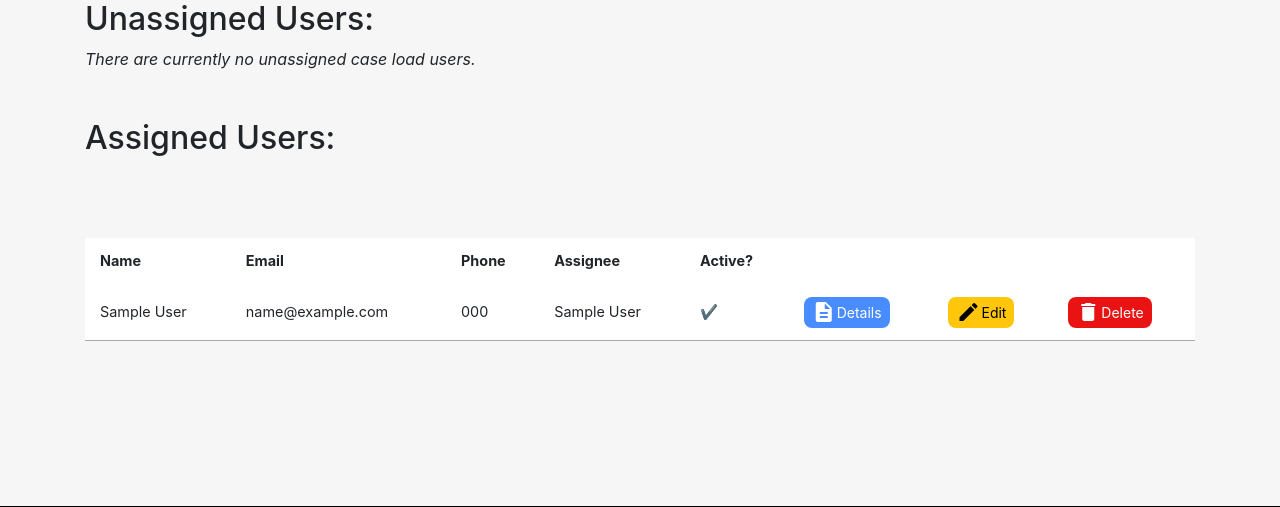
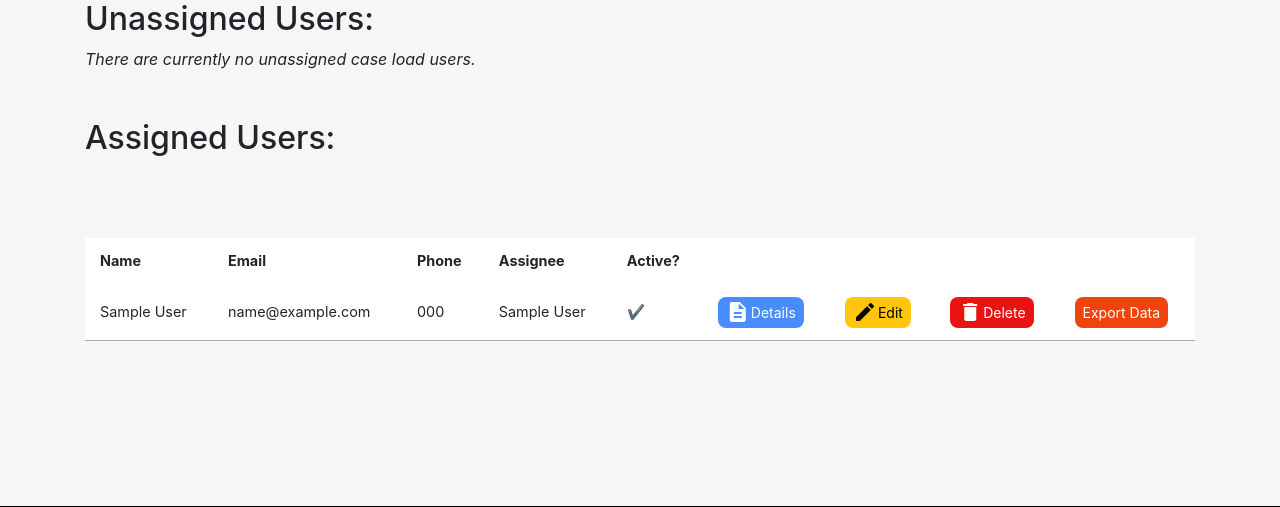
Before and after one commit to elainewangg/ReEntry, a Django app: page /case_load/ in a window 1280 px wide. Shown: the part 456-963 px from the top of the page. Run offline with Django 3.2, Linux system fonts and the light colour scheme; a user stored in the database is signed in; tables that the repository leaves empty hold one stand-in row (values such as "Sample post"); some libraries are stand-ins or nearby versions.

Commit message:
Fix export notes data css

```diff
--- a/NewEra/static/NewEra/index_styles.css
+++ b/NewEra/static/NewEra/index_styles.css
@@ -255,22 +255,6 @@ h1.parallax-text {
     transform: translateX(-1px), translateY(-1px);
 }
 
-.download-button{
-    background-color: white;
-    border-color: black;
-    padding: 5px 8px;
-    border-radius: 8px;
-    border: 1px solid darkgray;
-    transition: background-color 0.3s, color 0.3s, border-color 0.3s;
-}
-
-
-.download-button:hover {
-    background-color: rgb(240, 240, 240);
-    color: black;
-    border-color: black;
-}
-
 .beige {
     background-color: #ECF1EF;
 }
--- a/NewEra/templates/NewEra/case_load.html
+++ b/NewEra/templates/NewEra/case_load.html
@@ -133,6 +133,7 @@
                             <td class="button-cell"><a href="{% url 'Show Case Load User' id=caseload_user.id %}" class="btn btn-sm details-button"><i class="material-icons">description</i>Details</a></td>
                             <td class="button-cell"><a href="{% url 'Edit Case Load User' id=caseload_user.id %}" class="btn btn-sm warning-button"><i class="material-icons">edit</i>Edit</a></td>
                             <td class="button-cell"><a href="{% url 'Delete Case Load User' id=caseload_user.id %}" class="btn btn-sm danger-button"><i class="material-icons">delete</i>Delete</a></td>
+                            <td class="button-cell"><a href="{% url 'Export CaseLoadUser Data' id=caseload_user.id %}" class="btn btn-sm download-button">Export Data</a></td>
                         </tr>
                     {% endfor %}
                 </table>
```
